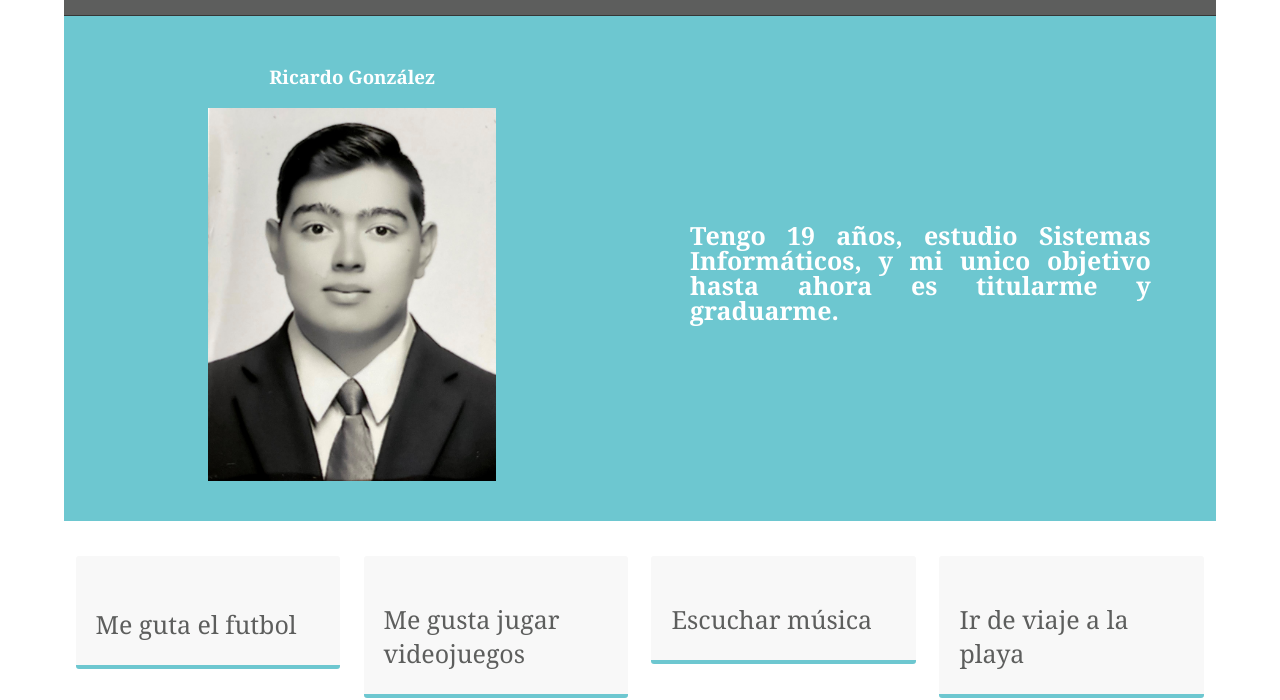
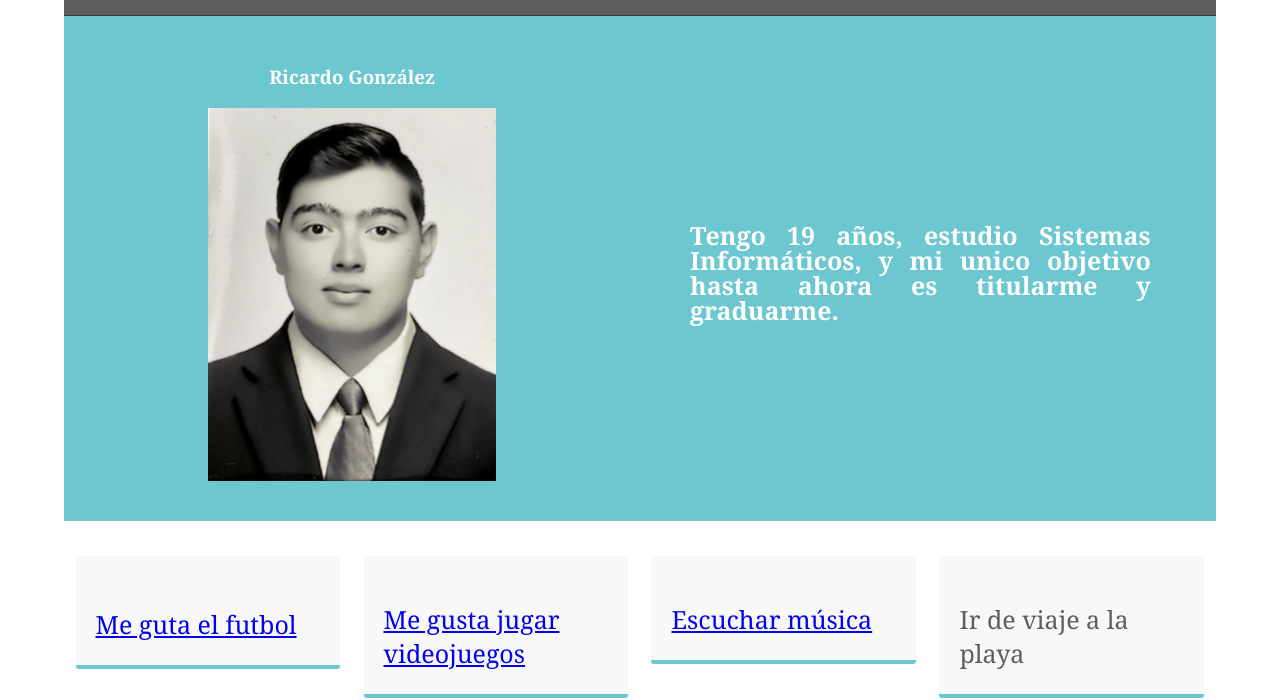
Before and after one commit to Rics01/profe-tapia, a plain HTML site: page index.html in a window 1280 px wide. Shown: the part 103-803 px from the top of the page. Drawn offline with Linux system fonts and the light colour scheme.

Commit message:
Add files via upload

```diff
--- a/index.html
+++ b/index.html
@@ -31,17 +31,17 @@
   <div class="gallery">
     <div class="thumbnail"> <a href="page2.html"><img src="images/Fútbol.jpg" alt="" width="720" class="cards"/></a>
       <h4></h4>
-      <p class="tag">Me guta el futbol</p>
+      <p class="tag"> <a href="page2.html">Me guta el futbol</a></p>
    </div>
 
     <div class="thumbnail"> <a href="page3.html"><img src="images/ryan-quintal-sYY94OQzOmw-unsplash.jpg" alt="" width="6240" class="cards"/></a>
 
-      <p class="tag">Me gusta jugar videojuegos</p>
+		<p class="tag"> <a href="page3.html">Me gusta jugar videojuegos</a></p>
 
     </div>
     <div class="thumbnail"> <a href="page4.html"><img src="images/malte-wingen-PDX_a_82obo-unsplash.jpg" alt="" width="5760" class="cards"/></a>
 
-      <p class="tag">Escuchar música</p>
+      <p class="tag"> <a href="page4.html">Escuchar música</a></p>
 
     </div>
     <div class="thumbnail"> <a href="#"><img src="images/alex-jumper-PNAlUQvcS7U-unsplash.jpg" alt="" width="3992" class="cards"/></a>
```
